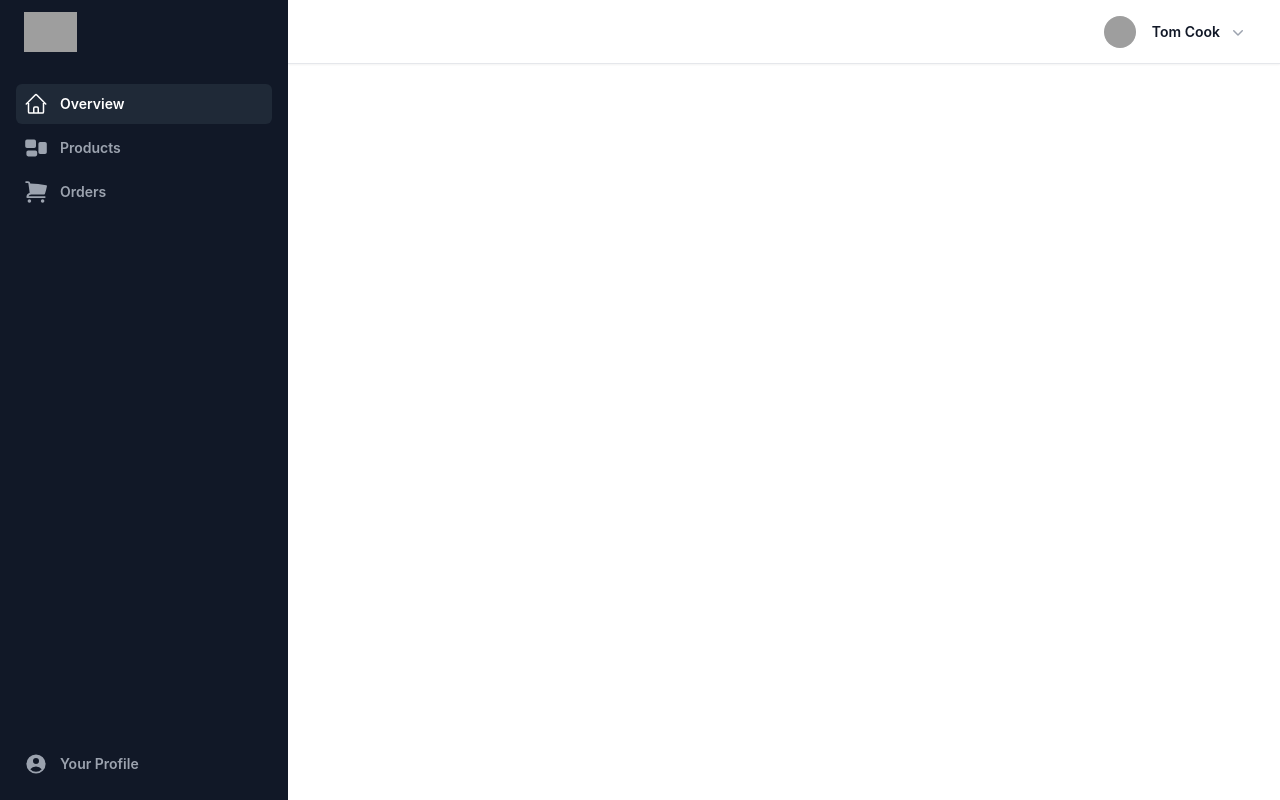
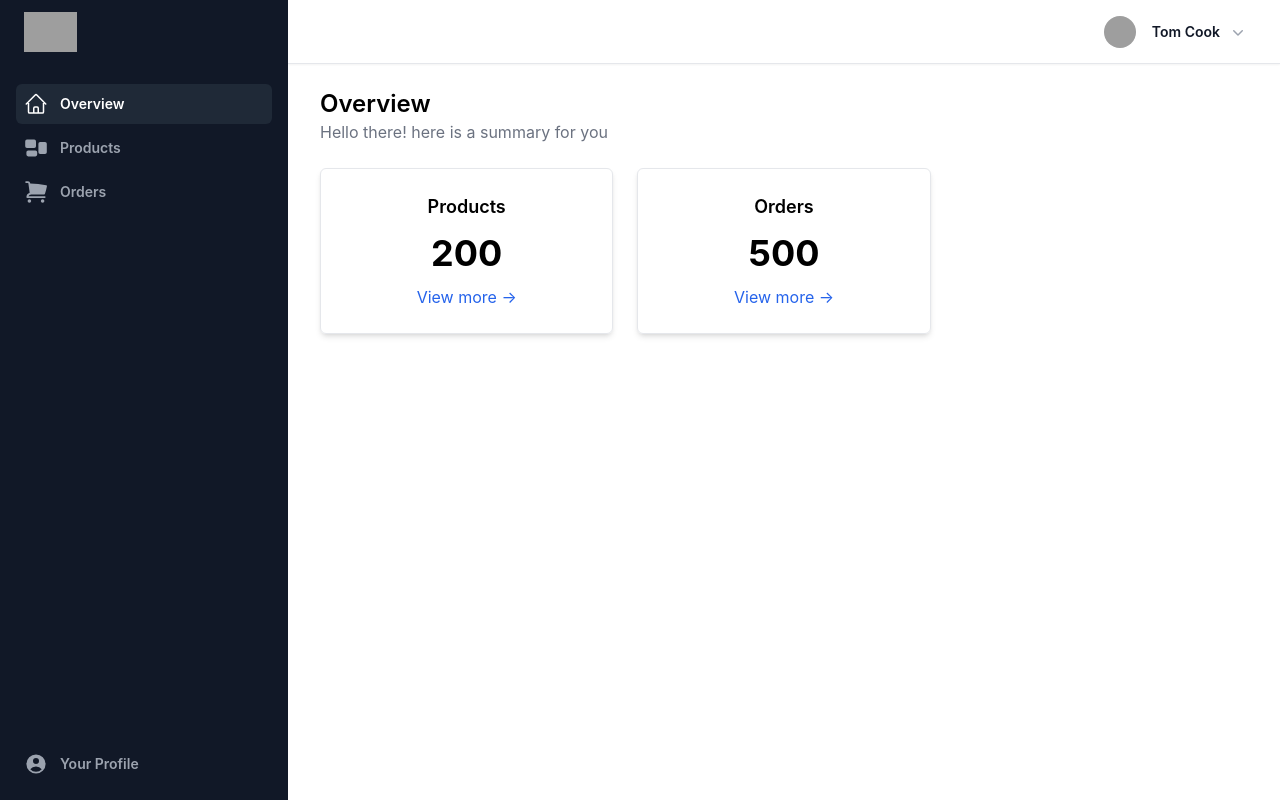
Before and after one commit to Mutesa-Cedric/fullstack-web-starter, a React (Vite) app in the folder frontend/: page /dashboard in a window 1280 px wide. Built offline with nearby package versions, Linux system fonts and the light colour scheme; grey boxes are pictures that could not be loaded.

Commit message:
update : overview

```diff
--- a/frontend/src/components/layouts/DashboardLayout.tsx
+++ b/frontend/src/components/layouts/DashboardLayout.tsx
@@ -16,7 +16,7 @@ import {
     XMarkIcon
 } from '@heroicons/react/24/outline'
 import { useState } from 'react'
-import { Link } from 'react-router-dom'
+import { Link, Outlet } from 'react-router-dom'
 import Logo from '../Logo'
 
 const navigation = [
@@ -33,7 +33,7 @@ function classNames(...classes: string[]) {
     return classes.filter(Boolean).join(' ')
 }
 
-export default function DashboardLayout({ children }: { children: React.ReactNode }) {
+export default function DashboardLayout() {
     const [sidebarOpen, setSidebarOpen] = useState(false)
 
     return (
@@ -227,9 +227,9 @@ export default function DashboardLayout({ children }: { children: React.ReactNod
                         </div>
                     </div>
 
-                    <main className="py-10">
+                    <main className="py-6">
                         <div className="px-4 sm:px-6 lg:px-8">
-                            {children}
+                            <Outlet />
                         </div>
                     </main>
                 </div>
--- a/frontend/src/pages/dashboard/Overview.tsx
+++ b/frontend/src/pages/dashboard/Overview.tsx
@@ -1,6 +1,34 @@
-
+import { Link } from "react-router-dom";
+// @ts-expect-error(no type definitions found )
+import { Helmet } from "react-helmet";
 export default function Overview() {
     return (
-        <div>Overview</div>
+        <>
+            <Helmet>
+                <title>Overview</title>
+            </Helmet>
+            <div className="w-full flex flex-col gap-y-6">
+                <div>
+                    <h2 className="text-2xl font-semibold">Overview</h2>
+                    <p className="text-gray-500">Hello there! here is a summary for you</p>
+                </div>
+                <div className="w-full grid grid-cols-1 gap-6 sm:grid-cols-2 lg:grid-cols-3">
+                    <StatsCard title="Products" value="200" link="/dashboard/products" />
+                    <StatsCard title="Orders" value="500" link="/dashboard/orders" />
+                </div>
+            </div>
+        </>
     )
 }
+
+const StatsCard = ({ title, value, link }: {
+    title: string, value: string | number, link: string
+}) => {
+    return (
+        <div className="w-full p-6 flex flex-col items-center gap-y-3 shadow-md rounded-md border">
+            <h3 className="text-lg font-semibold">{title}</h3>
+            <p className="text-4xl font-bold">{value}</p>
+            <Link to={link} className="text-blue-600 hover:underline">View more &rarr;</Link>
+        </div>
+    )
+}
```
